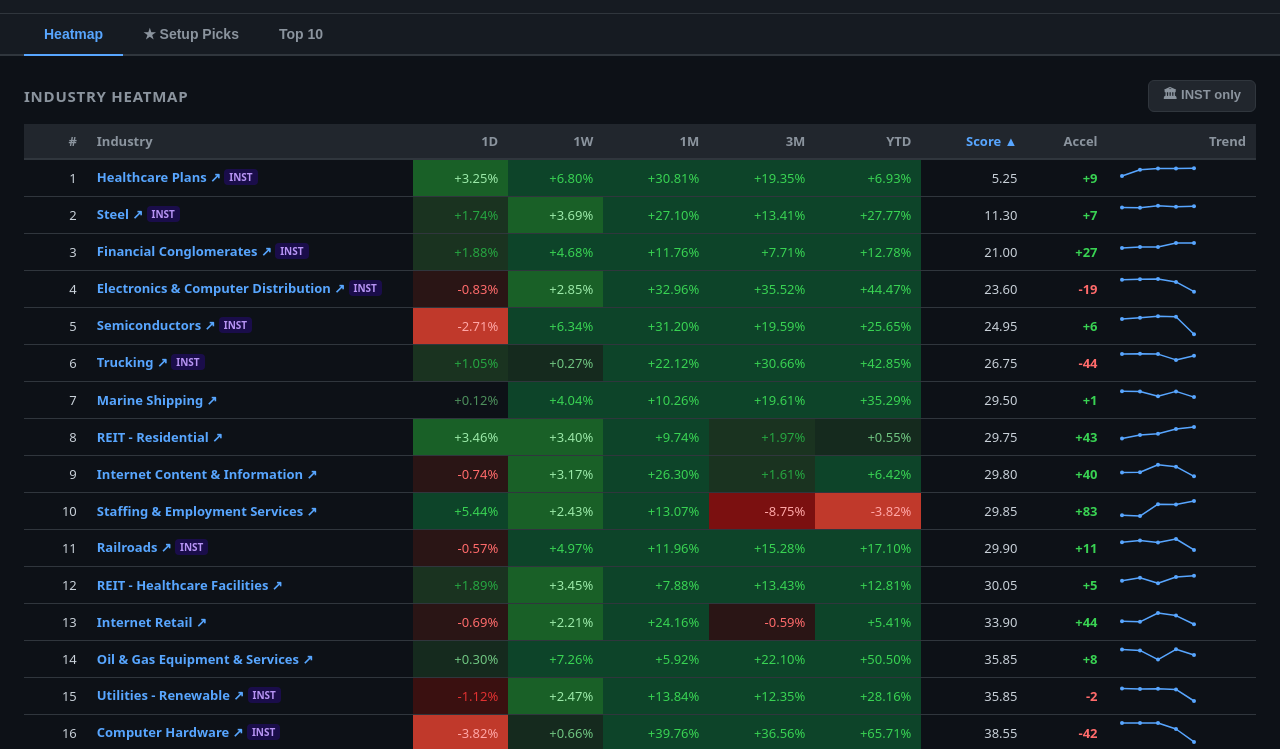
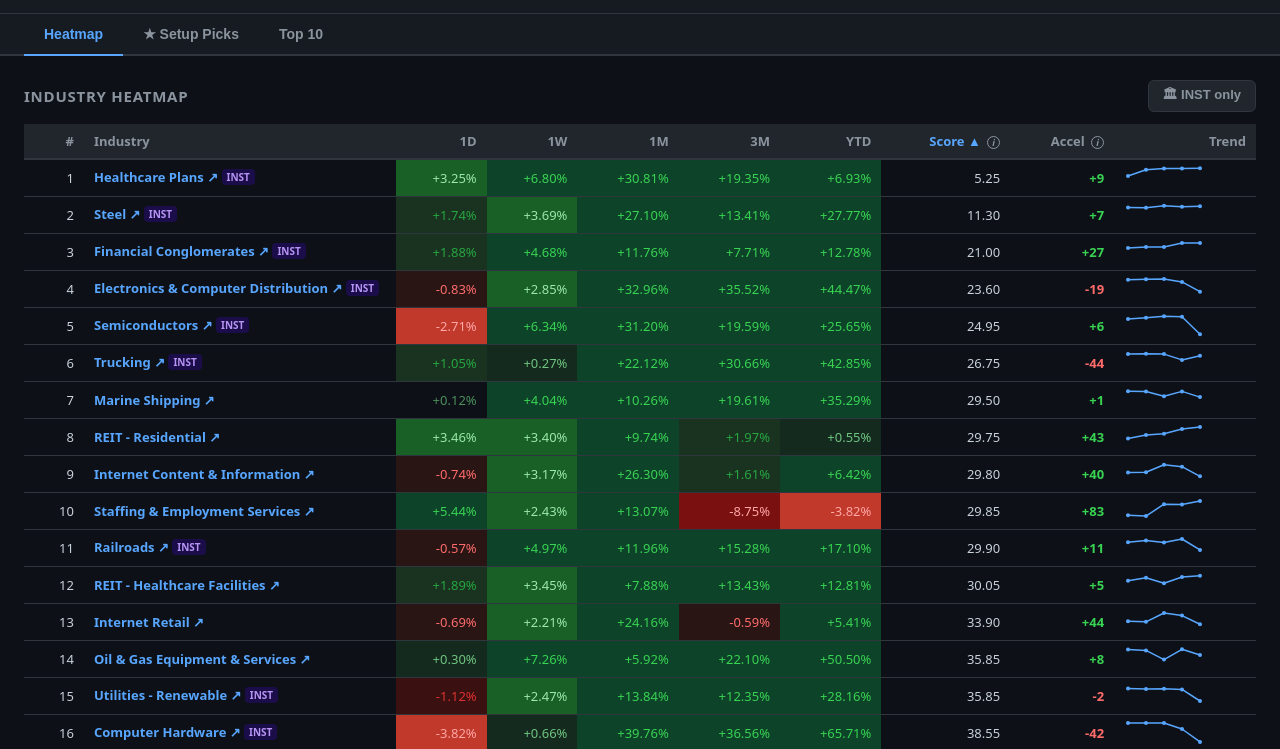
Before and after one commit to zitrus92-crypto/themetracker, a plain HTML site: page docs/index.html in a window 1280 px wide. Shown: the part 49-798 px from the top of the page. Drawn offline with Linux system fonts and the light colour scheme.

Commit message:
feat: add info tooltip icons to Score and Accel column headers

```diff
--- a/docs/static/app.js
+++ b/docs/static/app.js
@@ -38,6 +38,8 @@ const I18N = {
     viewCards:    "📊 Karten",
     viewBars:     "📈 Balken",
     tagInst:      "INST",
+    infoScore:    "Gewichteter Rang-Score: 1W×40% + 1M×35% + 1D×15% + 3M×10%. Niedriger = besser (Rang 1 = stärkste Industry).",
+    infoAccel:    "Beschleunigung = 3M-Rang minus 1W-Rang. Positiv (+) = Momentum steigt. Negativ (−) = Momentum lässt nach.",
   },
   en: {
     notLoaded:    "— not yet loaded —",
@@ -74,6 +76,8 @@ const I18N = {
     viewCards:    "📊 Cards",
     viewBars:     "📈 Bar Chart",
     tagInst:      "INST",
+    infoScore:    "Weighted rank score: 1W×40% + 1M×35% + 1D×15% + 3M×10%. Lower = better (rank 1 = strongest industry).",
+    infoAccel:    "Acceleration = 3M rank minus 1W rank. Positive (+) = momentum rising. Negative (−) = momentum fading.",
   },
 };
 
@@ -89,7 +93,7 @@ function applyTranslations() {
     if (key === "colScore") {
       const isActive = el.classList.contains("sort-active");
       const arrow = isActive ? (_sortState.dir === 1 ? " ▲" : " ▼") : (_sortState.col === "score" ? " ▲" : "");
-      el.textContent = t(key) + arrow;
+      el.innerHTML = t(key) + arrow + ` <span class="col-info" title="${t('infoScore')}">i</span>`;
     } else {
       el.textContent = t(key);
     }
@@ -188,7 +192,9 @@ function renderHeatmap(industries) {
     const i18nKey = "col" + col.charAt(0).toUpperCase() + col.slice(1);
     const label = I18N[_lang][i18nKey] !== undefined ? t(i18nKey) : (th.dataset.label || col);
     const arrow = isActive ? (_sortState.dir === 1 ? " ▲" : " ▼") : "";
-    th.textContent = label + arrow;
+    const tipKey = col === "score" ? "infoScore" : col === "accel" ? "infoAccel" : null;
+    const icon = tipKey ? ` <span class="col-info" title="${t(tipKey)}">i</span>` : "";
+    th.innerHTML = label + arrow + icon;
   });
 
   const maxRank = sorted.length;
--- a/docs/static/style.css
+++ b/docs/static/style.css
@@ -75,6 +75,16 @@ tr:hover td { background: var(--bg3); }
 
 th[data-col]:hover { color: var(--accent); }
 th.sort-active { color: var(--accent); }
+
+.col-info {
+  display: inline-flex; align-items: center; justify-content: center;
+  width: 13px; height: 13px; border-radius: 50%;
+  border: 1px solid currentColor; color: var(--text-dim);
+  font-size: 9px; font-weight: 700; font-style: italic;
+  cursor: help; margin-left: 3px; vertical-align: middle;
+  line-height: 1; user-select: none;
+}
+.col-info:hover { color: var(--accent); border-color: var(--accent); }
 
 .perf-5  { background: var(--green-5); color: var(--green-2); }
 .perf-4  { background: var(--green-4); color: var(--green-1); }
```
